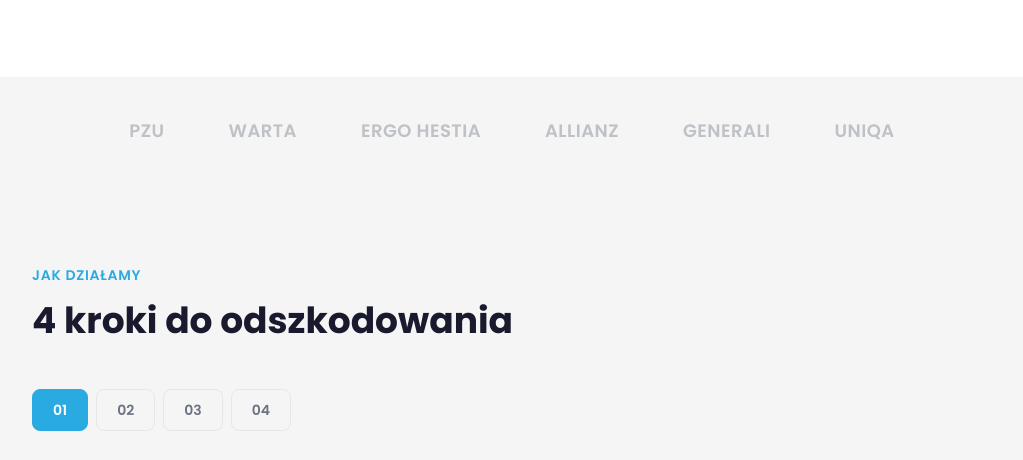
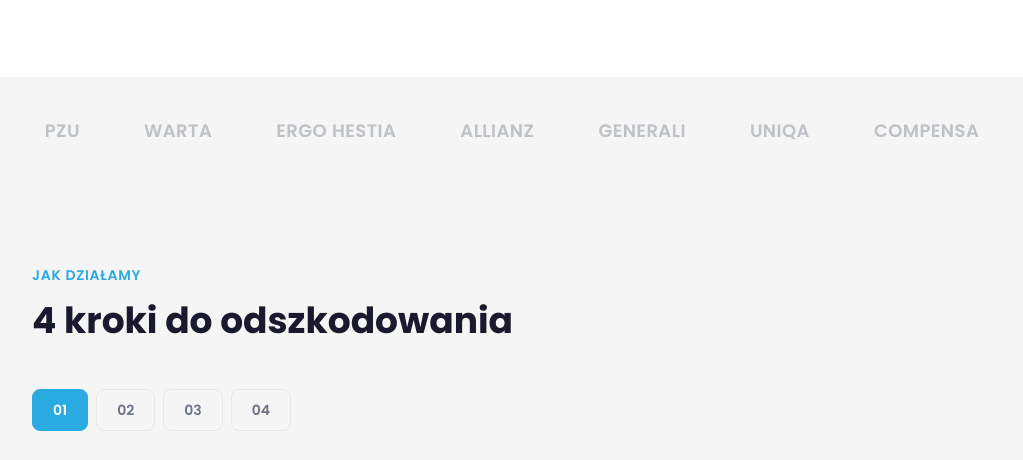
Before and after one commit to Kaban15/szkody, a website: page index.html in a window 1280 px wide. Shown: the part 1335-1795 px from the top of the page, without its empty margins (128-1151 px from the left). Drawn offline with nearby package versions, Linux system fonts and the light colour scheme; grey boxes are pictures that could not be loaded.

Commit message:
feat: add Compensa to insurance logos bar

```diff
--- a/index.html
+++ b/index.html
@@ -265,6 +265,7 @@
                     <span class="text-v2-muted/40 text-lg font-semibold tracking-wide">ALLIANZ</span>
                     <span class="text-v2-muted/40 text-lg font-semibold tracking-wide">GENERALI</span>
                     <span class="text-v2-muted/40 text-lg font-semibold tracking-wide">UNIQA</span>
+                    <span class="text-v2-muted/40 text-lg font-semibold tracking-wide">COMPENSA</span>
                 </div>
             </div>
         </section>
```
